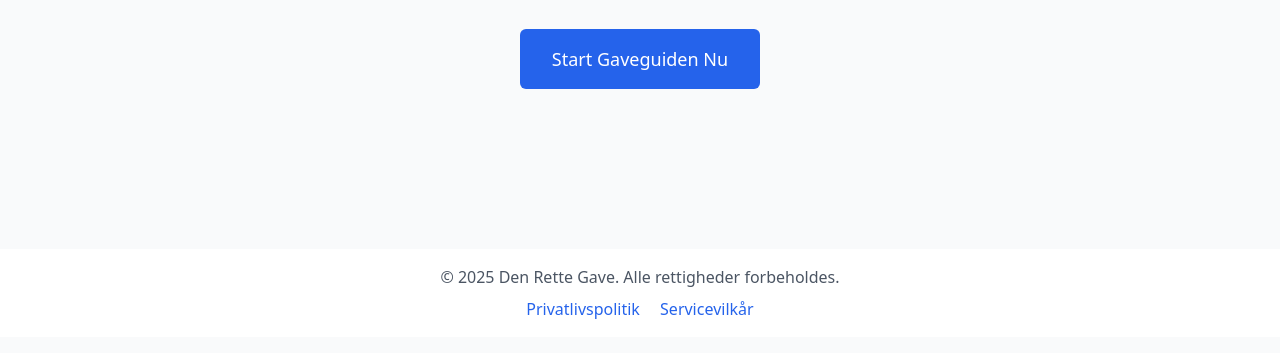
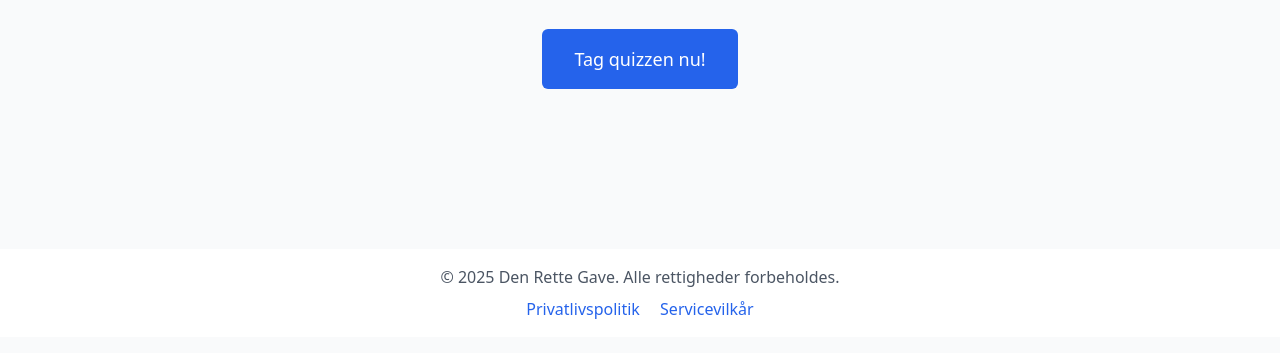
Before and after one commit to TomKonig/GaveGuiden, a website: page index.html in a window 1280 px wide. Shown: the part 243-596 px from the top of the page. Drawn offline with nearby package versions, Linux system fonts and the light colour scheme.

Commit message:
Update index.html

```diff
--- a/index.html
+++ b/index.html
@@ -26,7 +26,7 @@
         <section id="hero-section" class="text-center mb-16">
             <h1 class="text-4xl md:text-5xl font-extrabold text-gray-900 mb-4">Gaven, der altid rammer plet.</h1>
             <p class="text-lg text-gray-600 max-w-2xl mx-auto mb-8">Stop med at gætte. Vores intelligente guide finder den perfekte gave baseret på personlighed og interesser. Hurtigt, nemt og præcist.</p>
-            <a href="#quiz-section" class="start-quiz-btn cta-btn inline-block px-8 py-4 text-lg text-white bg-blue-600 rounded-md hover:bg-blue-700 transition-transform transform hover:scale-105">Start Gaveguiden Nu</a>
+            <a href="#quiz-section" class="start-quiz-btn cta-btn inline-block px-8 py-4 text-lg text-white bg-blue-600 rounded-md hover:bg-blue-700 transition-transform transform hover:scale-105">Tag quizzen nu!</a>
         </section>
 
         <!-- Quiz Section -->
```
